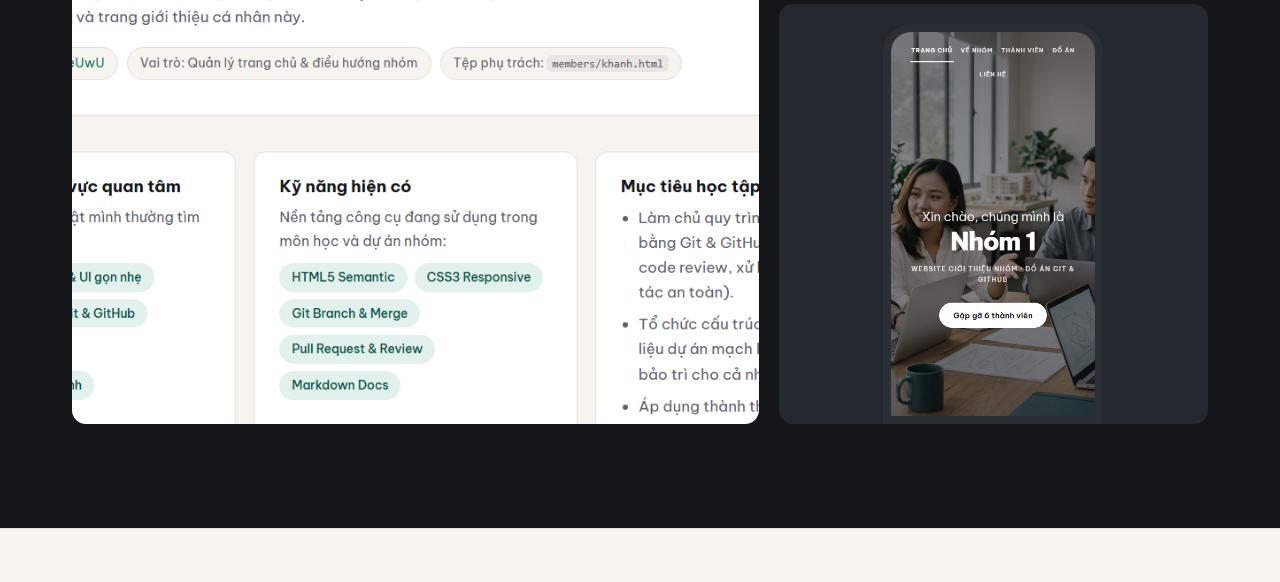
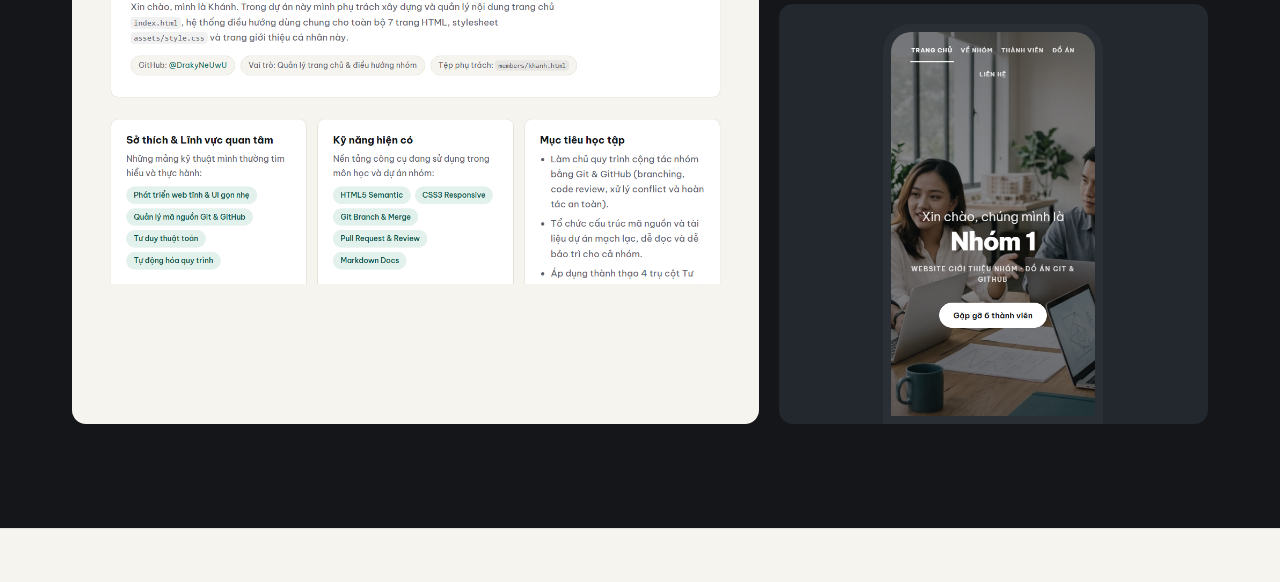
Before and after one commit to Zoto1/TDTT-miniprj, a plain HTML site: page index.html in a window 1280 px wide. Shown: the part 4000-4582 px from the top of the page. Drawn offline with Linux system fonts and the light colour scheme.

Commit message:
Keep full desktop screenshot uncropped in project gallery

```diff
--- a/assets/style.css
+++ b/assets/style.css
@@ -606,9 +606,15 @@ main.container {
   object-position: top;
 }
 
-.shot-site {
+.project-gallery .shot-site {
   grid-row: span 2;
   min-height: 420px;
+  background-color: #f6f4ef;
+}
+
+.project-gallery .shot-site img {
+  object-fit: contain;
+  object-position: center;
 }
 
 .shot-github {
```
